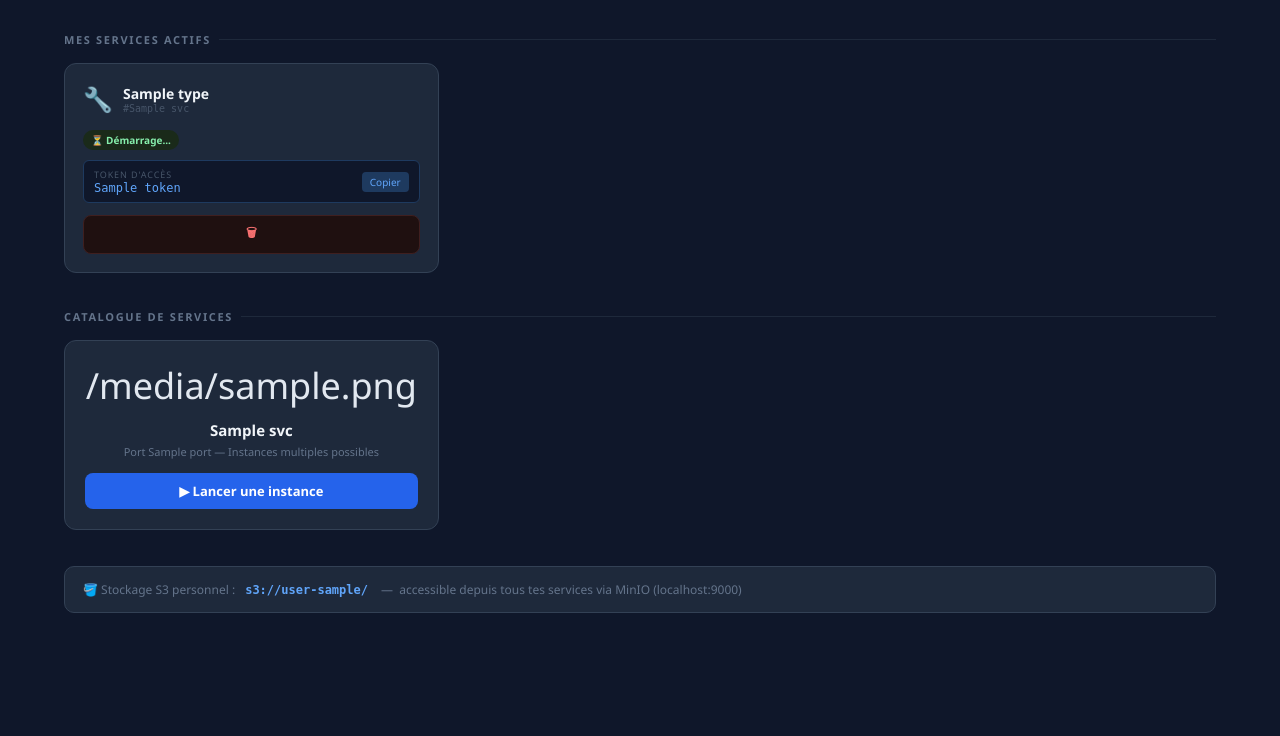
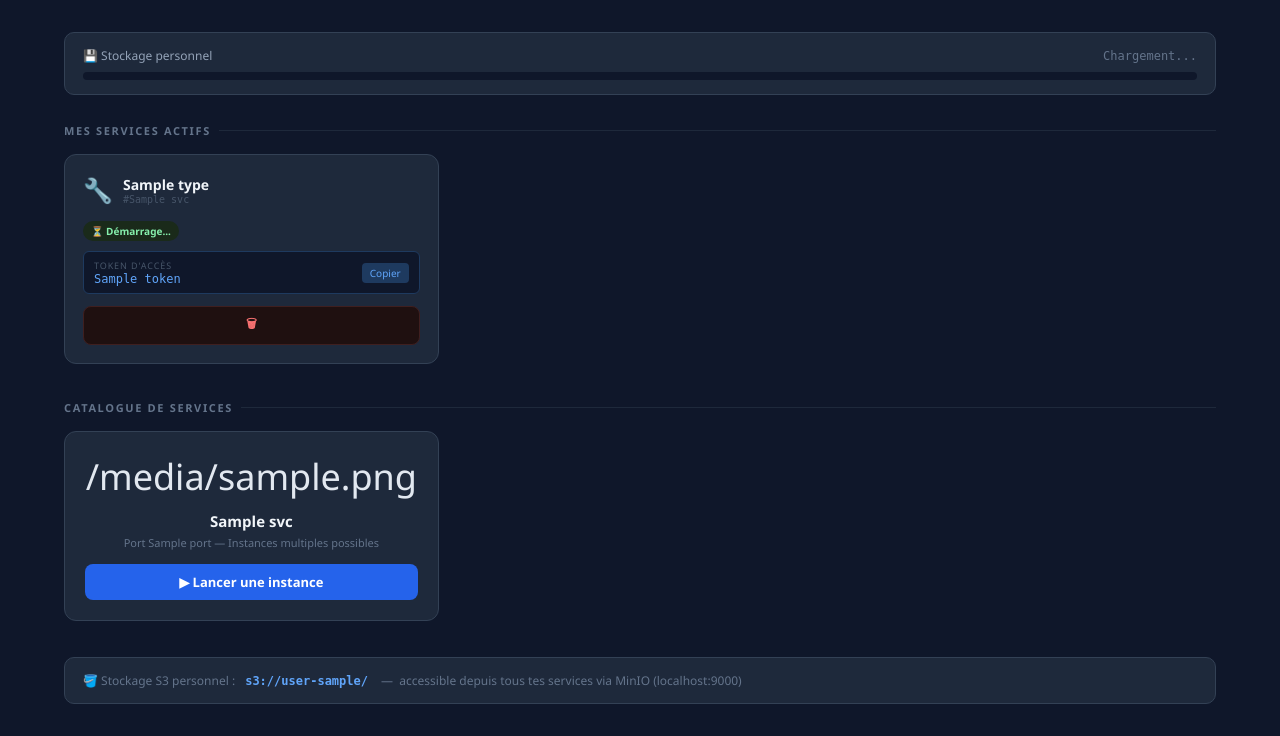
Before and after one commit to leadwire-io/datascience-plateform, a Python web app: template templates/index.html in a window 1280 px wide. Shown: the part 67-803 px from the top of the page. Before the commit the page ends 680 px from the top, so only its background shows below. Run offline with Jinja, Linux system fonts and the light colour scheme; the template is opened without the code that fills it: most values are stand-ins (such as "Sample title", 1, 10 or a date in 2020).

Commit message:
Update index.html

```diff
--- a/templates/index.html
+++ b/templates/index.html
@@ -16,11 +16,7 @@
     align-items:center;
     border-bottom:1px solid #334155;
   }
-  .logo {
-    display:flex;
-    align-items:center;
-    gap:12px;
-  }
+  .logo { display:flex; align-items:center; gap:12px; }
   .logo-icon {
     width:36px; height:36px;
     background:linear-gradient(135deg,#2563eb,#06b6d4);
@@ -55,17 +51,56 @@
     margin-bottom:16px;
     display:flex; align-items:center; gap:8px;
   }
-  .section-title::after {
-    content:''; flex:1; height:1px; background:#1e293b;
+  .section-title::after { content:''; flex:1; height:1px; background:#1e293b; }
+
+  /* ── QUOTA ── */
+  .quota-container {
+    background:#1e293b;
+    border:1px solid #334155;
+    border-radius:10px;
+    padding:14px 18px;
+    margin-bottom:28px;
+  }
+  .quota-header {
+    display:flex;
+    justify-content:space-between;
+    align-items:center;
+    margin-bottom:8px;
+  }
+  .quota-title { font-size:12px; color:#94a3b8; display:flex; align-items:center; gap:6px; }
+  .quota-numbers { font-size:12px; color:#64748b; font-family:monospace; }
+  .quota-bar {
+    height:8px; background:#0f172a;
+    border-radius:4px; overflow:hidden;
+  }
+  .quota-fill {
+    height:100%; border-radius:4px;
+    transition:width .4s ease;
+  }
+  .quota-ok      { background:#10b981; }
+  .quota-warning { background:#f59e0b; }
+  .quota-danger  { background:#ef4444; }
+  .quota-message {
+    margin-top:8px; font-size:12px;
+    padding:6px 12px; border-radius:6px;
+    display:none;
+  }
+  .quota-message.warning {
+    background:#451a03; color:#fbbf24;
+    border:1px solid #78350f;
+    display:block;
+  }
+  .quota-message.danger {
+    background:#450a0a; color:#f87171;
+    border:1px solid #7f1d1d;
+    display:block;
   }
 
   .grid { display:grid; grid-template-columns:repeat(auto-fill,minmax(280px,1fr)); gap:14px; margin-bottom:36px; }
 
   .card {
-    background:#1e293b;
-    border:1px solid #334155;
-    border-radius:12px;
-    padding:18px;
+    background:#1e293b; border:1px solid #334155;
+    border-radius:12px; padding:18px;
     transition:border-color .2s;
   }
   .card:hover { border-color:#475569; }
@@ -94,10 +129,8 @@
   }
 
   .token-box {
-    background:#0f172a;
-    border:1px solid #1e3a5f;
-    border-radius:6px;
-    padding:7px 10px;
+    background:#0f172a; border:1px solid #1e3a5f;
+    border-radius:6px; padding:7px 10px;
     margin-bottom:12px;
     display:flex; align-items:center; justify-content:space-between; gap:8px;
   }
@@ -115,8 +148,7 @@
   .btn {
     flex:1; padding:8px 12px; border-radius:8px; border:none;
     cursor:pointer; font-size:12px; font-weight:600;
-    font-family:'Segoe UI',sans-serif;
-    transition:all .2s;
+    font-family:'Segoe UI',sans-serif; transition:all .2s;
   }
   .btn-open { background:#059669; color:#fff; }
   .btn-open:hover { background:#047857; }
@@ -126,18 +158,14 @@
     width:100%; padding:9px; border-radius:8px; border:none;
     cursor:pointer; font-size:13px; font-weight:600;
     background:#2563eb; color:#fff;
-    font-family:'Segoe UI',sans-serif;
-    transition:all .2s;
+    font-family:'Segoe UI',sans-serif; transition:all .2s;
   }
   .btn-launch:hover { background:#1d4ed8; }
   .btn-launch:disabled { background:#1e3a5f; color:#4a6fa5; cursor:not-allowed; }
 
   .catalog-card {
-    background:#1e293b;
-    border:1px solid #334155;
-    border-radius:12px;
-    padding:20px;
-    text-align:center;
+    background:#1e293b; border:1px solid #334155;
+    border-radius:12px; padding:20px; text-align:center;
     transition:all .2s;
   }
   .catalog-card:hover { border-color:#2563eb; background:#1a2640; }
@@ -150,6 +178,7 @@
     border-radius:10px; padding:14px 18px;
     font-size:12px; color:#64748b;
     display:flex; align-items:center; gap:10px;
+    margin-top:24px;
   }
   .minio-info strong { color:#60a5fa; font-family:monospace; }
 
@@ -208,6 +237,18 @@
 </header>
 
 <div class="container">
+
+  <!-- Quota stockage -->
+  <div class="quota-container">
+    <div class="quota-header">
+      <div class="quota-title">💾 Stockage personnel</div>
+      <div class="quota-numbers" id="quota-numbers">Chargement...</div>
+    </div>
+    <div class="quota-bar">
+      <div class="quota-fill quota-ok" id="quota-fill" style="width:0%"></div>
+    </div>
+    <div class="quota-message" id="quota-message"></div>
+  </div>
 
   <!-- Services actifs -->
   <div class="section-title">Mes services actifs</div>
@@ -292,6 +333,41 @@
 <script>
 let currentUrl = '';
 
+// ── QUOTA ────────────────────────────────────────────────
+async function loadQuota() {
+  try {
+    const r = await fetch('/api/storage');
+    if (!r.ok) return;
+    const d = await r.json();
+
+    document.getElementById('quota-numbers').textContent =
+      `${d.used_gb} Go / ${d.quota_gb} Go (${d.percent}%)`;
+
+    const fill = document.getElementById('quota-fill');
+    fill.style.width = Math.min(d.percent, 100) + '%';
+    fill.className = 'quota-fill ' +
+      (d.exceeded ? 'quota-danger' : d.warning ? 'quota-warning' : 'quota-ok');
+
+    const msg = document.getElementById('quota-message');
+    if (d.exceeded) {
+      msg.className = 'quota-message danger';
+      msg.textContent = '⛔ Quota dépassé — vous ne pouvez plus uploader de fichiers sur votre espace de stockage.';
+    } else if (d.warning) {
+      msg.className = 'quota-message warning';
+      msg.textContent = `⚠️ Attention — vous avez utilisé ${d.percent}% de votre quota de stockage (${d.quota_gb} Go).`;
+    } else {
+      msg.className = 'quota-message';
+      msg.textContent = '';
+    }
+  } catch(e) {
+    document.getElementById('quota-numbers').textContent = 'Indisponible';
+  }
+}
+
+loadQuota();
+setInterval(loadQuota, 60000);
+
+// ── SERVICES ─────────────────────────────────────────────
 async function launchService(type) {
   const btn = event.target;
   btn.disabled = true;
@@ -301,13 +377,13 @@ async function launchService(type) {
     const r = await fetch(`/api/launch/${type}`, { method: 'POST' });
     const d = await r.json();
     if (d.url) {
-      currentUrl = d.url;
+      currentUrl = d.open_url || d.url;
       document.getElementById('modal-url').textContent = '🌐 ' + d.url;
       document.getElementById('modal-token').textContent = '🔑 Token : ' + d.token;
       document.getElementById('modal').classList.add('show');
       location.reload();
     } else {
-      alert('Erreur lors du lancement');
+      alert('Erreur : ' + (d.detail || 'Lancement échoué'));
     }
   } catch(e) {
     alert('Erreur : ' + e.message);
```
